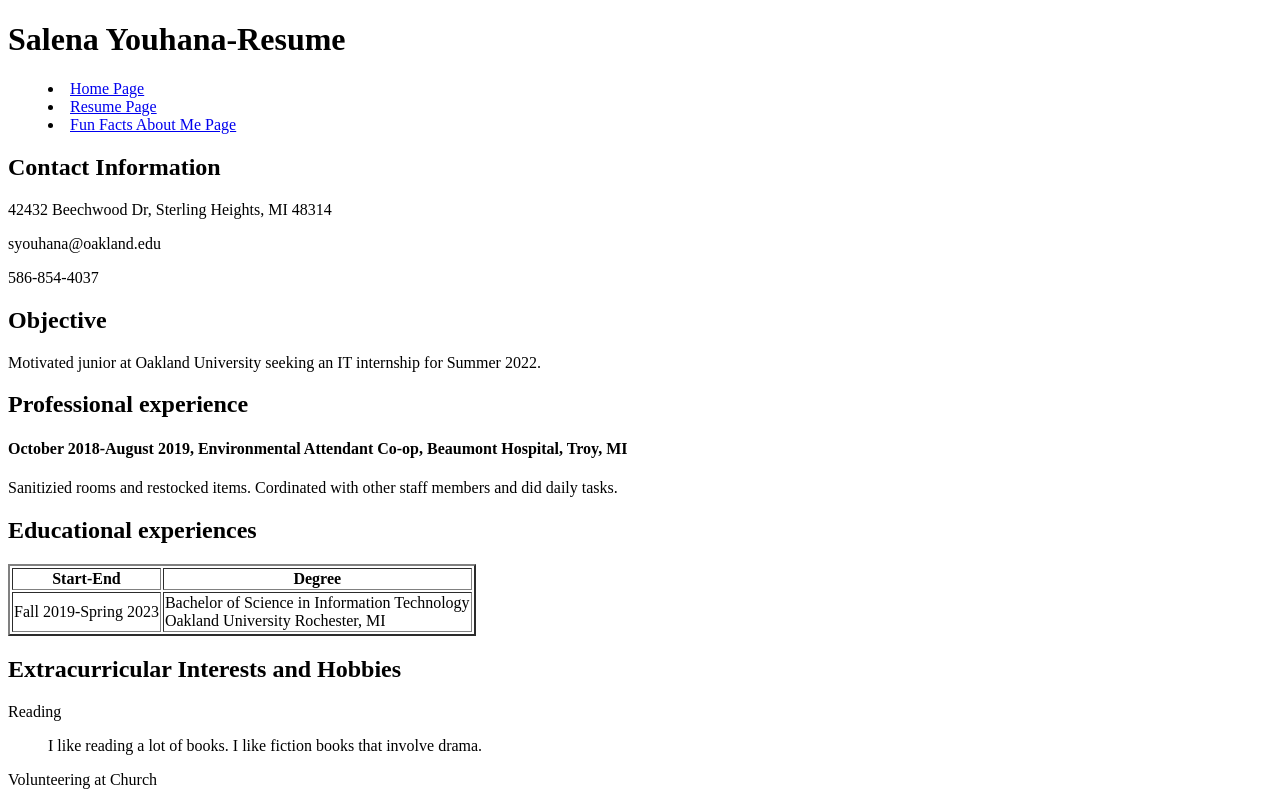
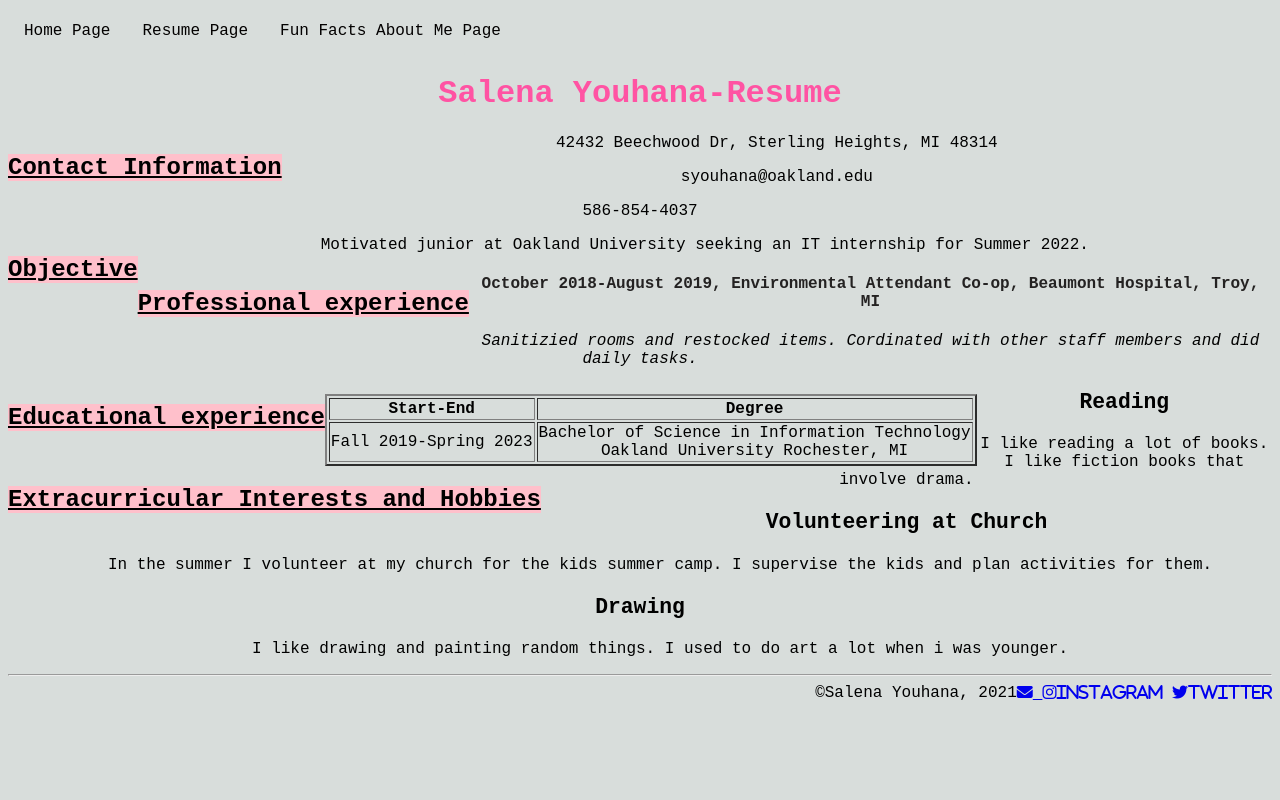
Before and after one commit to salenayouhana/salenayouhana_hw3_csi2520_fs2021, a plain HTML site: page html/my_resume.html in a window 1280 px wide. Shown: the top 800 px of the page. Drawn offline with Linux system fonts and the light colour scheme.

Commit message:
first commit

```diff
--- /dev/null
+++ b/css/style.css
@@ -0,0 +1,160 @@
+head,body{
+    background-color:#d8dddb;
+    font-family:monospace;
+    color: #000000;
+    font-size: 12pt;
+}
+
+/* navbar */
+ul {
+    list-style-type: none;
+    margin: 0;
+    padding: 0;
+    overflow: hidden;
+  }
+
+  li {
+    float: left;
+  }
+
+  li a {
+    display: block;
+    color: rgb(3, 1, 1);
+    text-align: center;
+    padding: 14px 16px;
+    text-decoration: none;
+  }
+
+  li a:hover {
+    background-color: #5e5d5d;
+  }
+
+/* all */
+h1{
+  color: rgb(255, 83, 163);
+  text-align: center;
+}
+h2, h3{
+  color: #000000;
+  text-align: center;
+  background-color: #f0ffff;
+  float: inline-start;
+  position:initial;
+  text-decoration: underline;
+  width: auto;
+
+}
+
+h4{
+  color:#242222;
+  text-align: center;
+  position: relative;
+}
+
+p{
+  text-align: center;
+}
+
+footer{
+  float: right;
+  bottom: 0;
+}
+
+.footer_name{
+  float: left;
+}
+
+/* Home Page */
+.description{
+    text-align: center;
+    color: black;
+    background-color: #ffc0cb;
+    margin: 5px;
+    padding: 2px;
+}
+
+.progress{
+  float:inline-start;
+  text-align: center;
+}
+
+img{
+    border-radius: 8px;
+    padding: 5px;
+    float:inline-start;
+    background-color: #f0ffff;
+}
+
+.sal{
+    display: block;
+    margin-left: auto;
+    margin-right: auto;
+}
+
+blockquote {
+    border-left: 10px;
+    text-align: center;
+    margin: 1.5em 10px;
+    padding: 0.5em 10px;
+  }
+
+/* Resume Page */
+
+#resume{
+  background-color: #ffc0cb;
+}
+#job_description{
+  font-style: italic;
+}
+
+#tables{
+  float: inherit;
+  text-align: center;
+}
+
+#education_table{
+  float: inline-start;
+  margin-top: 10px;
+  margin-left: auto;
+  margin-right: auto;
+}
+
+#activities{
+  text-align: center;
+  border-radius: 2pt;
+  border-color: #ffffff;
+}
+
+#Extra{
+  font-weight: 700;
+  font-size: 16pt;
+}
+
+/* Fun Facts Page */
+
+#book_caption{
+  float: right;
+  display: flex;
+  margin-top: auto;
+  margin-bottom: auto;
+  position: relative;
+  top: 180px;
+  font-size: 14pt;
+  border-style: solid;
+  background-color: #ffc0cb;
+}
+
+.entertainment{
+  font-size: 16pt;
+  text-align: center;
+}
+.file{
+  float: right;
+}
+
+.clip{
+  position: relative;
+  overflow: hidden;
+  padding-left: 30%;
+  border-style: groove;
+}
--- a/html/my_resume.html
+++ b/html/my_resume.html
@@ -7,41 +7,42 @@
 
     <script src="https://kit.fontawesome.com/4f44697727.js" crossorigin="anonymous"></script>
     <link rel="shortcut icon" href="file:///Users/salenayouhana/Downloads/favicon_io/favicon.ico" type="image/png">
+    <link rel="stylesheet" href="../css/style.css">
 
 </head>
 <body>
-    <h1>Salena Youhana-Resume</h1>
     <header>
         <nav id="nav_bar">
-            <menu>
+            <ul>
                 <li><a href="../index.html">Home Page</a></li>
                 <li><a href="my_resume.html">Resume Page</a></li>
                 <li><a href="my_fun_facts.html">Fun Facts About Me Page</a></li>
-            </menu>
+            </ul>
         </nav>
+        <h1>Salena Youhana-Resume</h1>
     </header>
 
 
-<h2>Contact Information</h2>
+<h2 id="resume">Contact Information</h2>
     <p>42432 Beechwood Dr, Sterling Heights, MI 48314</p>
     <p>syouhana@oakland.edu</p>
     <p>586-854-4037</p>
 
 <section>
-    <h2>Objective</h2>
+    <h2 id="resume">Objective</h2>
         <p>Motivated junior at Oakland University seeking an IT internship for Summer 2022.</p>
 </section>
 
 
-<h2>Professional experience</h2>
+<h2 id="resume">Professional experience</h2>
 <h4>October 2018-August 2019, Environmental Attendant Co-op, Beaumont Hospital, Troy, MI</h4>
-    <p>Sanitizied rooms and restocked items. Cordinated with other staff members and did daily tasks.</p>
+    <p id="job_description">Sanitizied rooms and restocked items. Cordinated with other staff members and did daily tasks.</p>
 
 
 <section id="tables">
-    <h2>Educational experiences</h2>
+    <h2 id="resume">Educational experience</h2>
 
-    <table id="education_table table 1" border="2">
+    <table id="education_table" border="2">
         <tr>
             <th>Start-End</th>
             <th>Degree</th>
@@ -54,13 +55,13 @@
     </table>
 </section>
 
-<section>
-    <h2>Extracurricular Interests and Hobbies</h2>
-    <p>Reading</p>
+<section id="activities">
+    <h2 id="resume">Extracurricular Interests and Hobbies</h2>
+    <p id="Extra">Reading</p>
         <ol>I like reading a lot of books. I like fiction books that involve drama.</ol>
-    <p>Volunteering at Church</p>
+    <p id="Extra">Volunteering at Church</p>
         <ol>In the summer I volunteer at my church for the kids summer camp. I supervise the kids and plan activities for them.</ol>
-    <p>Drawing</p>
+    <p id="Extra">Drawing</p>
         <ol>I like drawing and painting random things. I used to do art a lot when i was younger.</ol>
 </section>
 
@@ -71,7 +72,7 @@
     </a>
     <a href = "https://Instagram.com"> <i class="fab fa-instagram">Instagram</i></a>
     <a href = "https://Twitter.com"> <i class="fab fa-twitter">Twitter</i></a>
-    <div>&copy;Salena Youhana, 2021</div>
+    <div class="footer_name">&copy;Salena Youhana, 2021</div>
 </footer>
 
 
```
Also changed, not shown: html/my_fun_facts.html (+16 -13 lines), index.html (+13 -11 lines), img/HungerGames.jpg (renamed from img/TheHungerGames.jpg).
